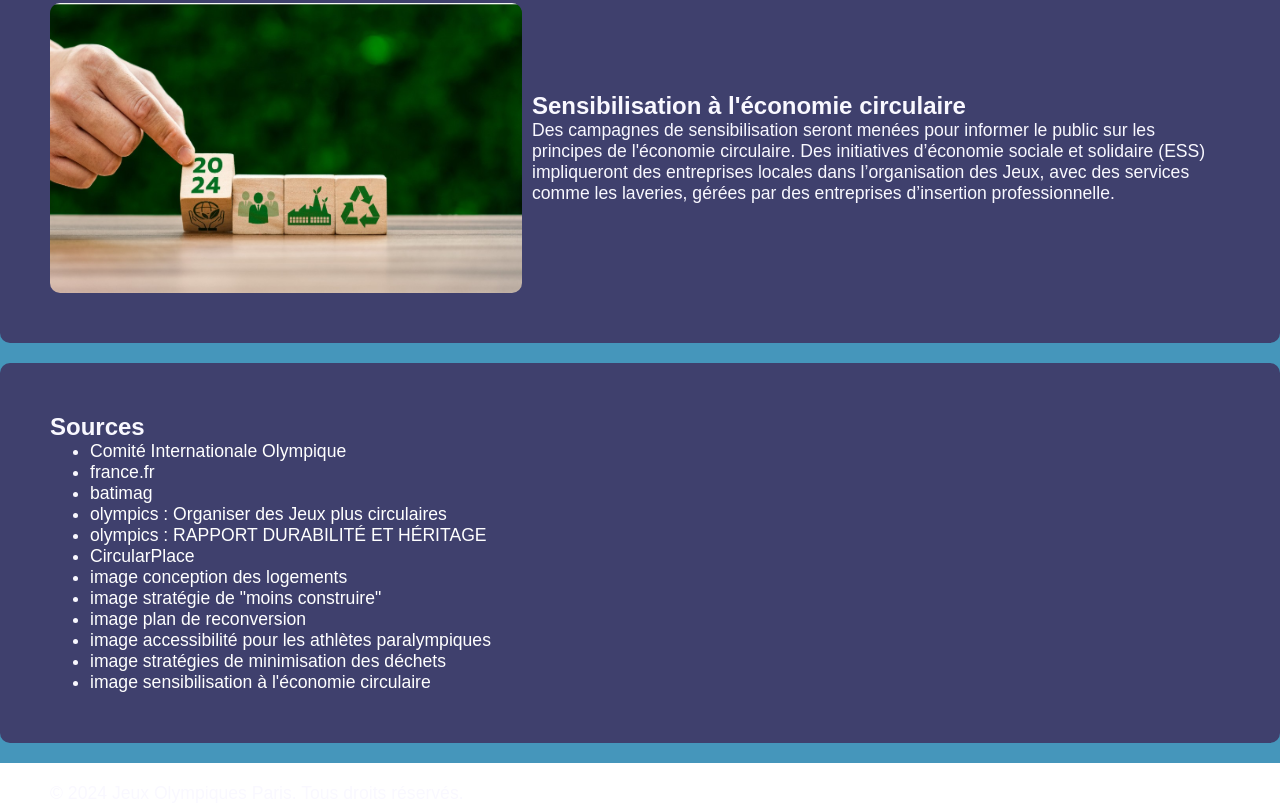
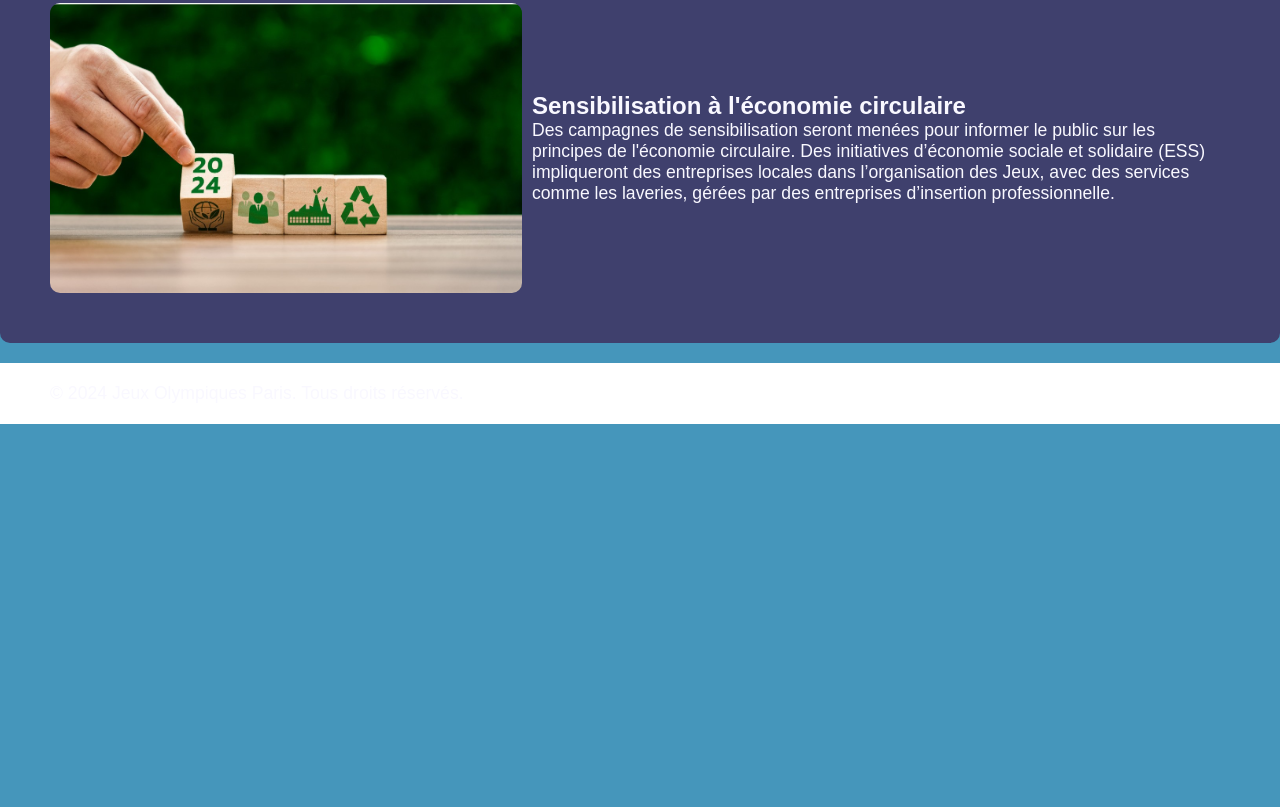
Before and after one commit to FousseyniC/JO-2024, a plain HTML site: page VillageOlympique.html in a window 1280 px wide. Shown: the part 2531-3338 px from the top of the page. After the commit the page ends 2955 px from the top, so only its background shows below. Drawn offline with Linux system fonts and the light colour scheme.

Commit message:
Update VillageOlympique.html

```diff
--- a/VillageOlympique.html
+++ b/VillageOlympique.html
@@ -96,27 +96,6 @@
         </div>
     </section>
 
-    <!-- Sources -->
-    <section id="Sources" class="section">
-    <div class="text">
-        <h2>Sources</h2>
-        <ul>
-            <li><a href="https://olympics.com/cio/paris-2024-des-jeux-plus-durables">Comité Internationale Olympique</a></li>
-            <li><a href="https://www.france.fr/fr/article/paris-2024-jeux-olympiques-durables-responsables/">france.fr</a></li>
-            <li><a href="https://www.batimag.ch/architecture/paris-2024-a-recu-un-village-ecoresponsable-pour-ses-athletes-6770">batimag</a></li>
-            <li><a href="https://olympics.com/fr/paris-2024/nos-engagements/environnement/economie-circulaire">olympics : Organiser des Jeux plus circulaires</a></li>
-            <li><a href="https://olympics.com/fr/paris-2024/nos-engagements/evaluer-notre-impact/rapport-heritage-developpement-durable">olympics : RAPPORT DURABILITÉ ET HÉRITAGE</a></li>
-            <li><a href="https://circularplace.fr/paris-2024-engage-dans-leconomie-circulaire/">CircularPlace</a></li>
-            <li><a href="https://www.lemonde.fr/sport/article/2019/11/22/jo-2024-les-premieres-images-du-futur-village-olympique-en-seine-saint-denis_6020131_3242.html">image conception des logements</a></li>
-            <li><a href="https://medias.paris2024.org/uploads/2024/06/Paris2024-240531-Resume-RAPPORT-DURABILITE-HERITAGE-1.pdf">image stratégie de "moins construire"</a></li>
-            <li><a href="https://olympics.com/fr/infos/paris-2024-jeux-olympiques-paralympiques-village-athlete-coulisses">image plan de reconversion</a></li>
-            <li><a href="https://olympics.com/fr/infos/jeux-paralympiques-paris-2024-village-concu-adapte-recevoir-athletes-handicap">image accessibilité pour les athlètes paralympiques</a></li>
-            <li><a href="https://medias.paris2024.org/uploads/2024/06/Paris2024-240531-RAPPORT-DURABILITE-HERITAGE-1.pdf">image stratégies de minimisation des déchets</a></li>
-            <li><a href="https://www.economiecirculaire.org/articles/h/appel-a-projets-cap-sur-l-economie-circulaire-2024.html">image sensibilisation à l'économie circulaire</a></li>
-        </ul>
-    </div>
-    </section>
-
     <!-- Footer -->
     <footer>
         <p>&copy; 2024 Jeux Olympiques Paris. Tous droits réservés.</p>
```
